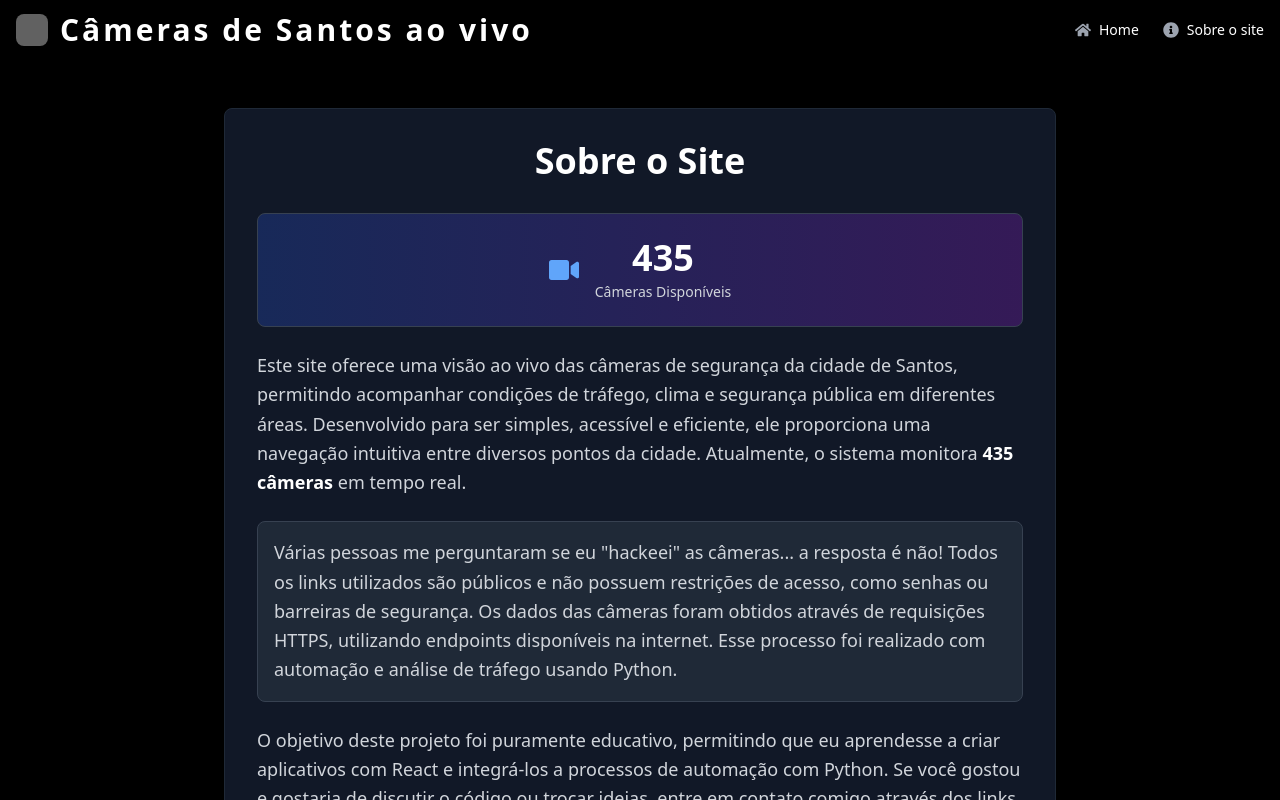
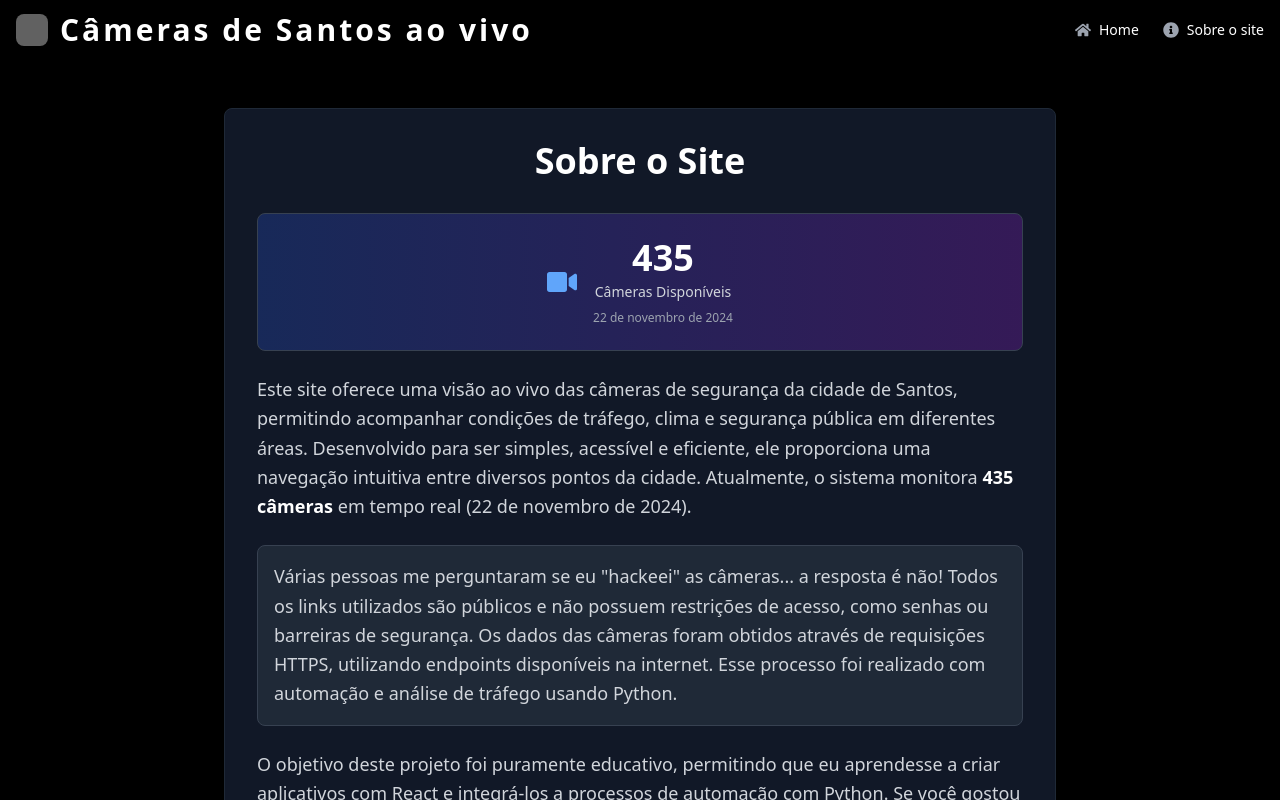
Before and after one commit to hericmr/cameras, a React (Create React App) app: page / in a window 1280 px wide. Both pictures are taken after a click on the button "Sobre o site". Shown: the top 800 px of the page. Built offline with nearby package versions, Linux system fonts and the light colour scheme; grey boxes are pictures that could not be loaded.

Commit message:
feat: Add current date display alongside camera count
- Created dateFormatter utility for Brazilian date formatting
- Updated homepage to show 'Mostrando XXX câmeras - [data atual]'
- Added date to About page statistics card
- Added date to Footer component
- All dates update automatically daily

```diff
--- a/src/App.js
+++ b/src/App.js
@@ -4,6 +4,7 @@ import { Navbar, Footer, CameraGrid, FullScreenImage } from './components';
 import About from './pages/About';
 import { UpdateProvider } from './context/UpdateContext';
 import cameras from './assets/cameras.json';
+import { formatCurrentDate } from './utils/dateFormatter';
 
 function App() {
     const [isFullScreen, setIsFullScreen] = useState(false);
@@ -57,9 +58,12 @@ function App() {
                         <div>
                             <div className="bg-gradient-to-r from-blue-900/30 to-purple-900/30 border-b border-gray-800 py-4">
                                 <div className="container mx-auto px-4">
-                                    <div className="flex items-center justify-center space-x-3">
+                                    <div className="flex flex-col md:flex-row items-center justify-center space-y-1 md:space-y-0 md:space-x-3">
                                         <span className="text-gray-300 text-sm md:text-base">
-                                            Monitorando <strong className="text-white font-semibold">{camerasList.length} câmeras</strong> em tempo real
+                                            Mostrando <strong className="text-white font-semibold">{camerasList.length} câmeras</strong>
+                                        </span>
+                                        <span className="text-gray-400 text-xs md:text-sm">
+                                            - {formatCurrentDate()}
                                         </span>
                                     </div>
                                 </div>
--- a/src/components/Footer.js
+++ b/src/components/Footer.js
@@ -2,9 +2,11 @@
 import React from 'react';
 import { FaGithub, FaLinkedin, FaEnvelope, FaCode, FaVideo } from 'react-icons/fa';
 import cameras from '../assets/cameras.json';
+import { formatCurrentDateShort } from '../utils/dateFormatter';
 
 function Footer() {
     const totalCameras = Object.keys(cameras).length;
+    const currentDate = formatCurrentDateShort();
     return (
         <footer className="bg-gray-900 text-gray-300 py-8 mt-8 border-t border-gray-800">
             <div className="container mx-auto px-4">
@@ -16,10 +18,13 @@ function Footer() {
                             Sistema de monitoramento de câmeras de Santos em tempo real.
                             Desenvolvido com React e tecnologias modernas.
                         </p>
-                        <div className="flex items-center space-x-2 text-blue-400 text-sm">
-                            <FaVideo />
-                            <span className="text-gray-300 font-semibold">{totalCameras} câmeras</span>
-                            <span className="text-gray-500">disponíveis</span>
+                        <div className="flex flex-col md:flex-row items-center md:items-start space-y-1 md:space-y-0 md:space-x-2 text-blue-400 text-sm">
+                            <div className="flex items-center space-x-2">
+                                <FaVideo />
+                                <span className="text-gray-300 font-semibold">{totalCameras} câmeras</span>
+                                <span className="text-gray-500">disponíveis</span>
+                            </div>
+                            <span className="text-gray-500 text-xs">- {currentDate}</span>
                         </div>
                     </div>
 
--- a/src/pages/About.js
+++ b/src/pages/About.js
@@ -1,9 +1,11 @@
 import React from 'react';
 import { FaGithub, FaLinkedin, FaEnvelope, FaGlobe, FaVideo } from 'react-icons/fa';
 import cameras from '../assets/cameras.json';
+import { formatCurrentDate } from '../utils/dateFormatter';
 
 function About() {
     const totalCameras = Object.keys(cameras).length;
+    const currentDate = formatCurrentDate();
     const socialLinks = [
         {
             icon: <FaLinkedin className="w-6 h-6" />,
@@ -47,6 +49,7 @@ function About() {
                                 <div className="text-center">
                                     <div className="text-4xl font-bold text-white">{totalCameras}</div>
                                     <div className="text-sm text-gray-300 mt-1">Câmeras Disponíveis</div>
+                                    <div className="text-xs text-gray-400 mt-2">{currentDate}</div>
                                 </div>
                             </div>
                         </div>
@@ -56,7 +59,7 @@ function About() {
                                 Este site oferece uma visão ao vivo das câmeras de segurança da cidade de Santos,
                                 permitindo acompanhar condições de tráfego, clima e segurança pública em diferentes áreas.
                                 Desenvolvido para ser simples, acessível e eficiente, ele proporciona uma navegação
-                                intuitiva entre diversos pontos da cidade. Atualmente, o sistema monitora <strong className="text-white">{totalCameras} câmeras</strong> em tempo real.
+                                intuitiva entre diversos pontos da cidade. Atualmente, o sistema monitora <strong className="text-white">{totalCameras} câmeras</strong> em tempo real ({currentDate}).
                             </p>
 
                             <div className="bg-gray-800 p-4 rounded-lg my-6 border border-gray-700">
--- /dev/null
+++ b/src/utils/dateFormatter.js
@@ -0,0 +1,30 @@
+/**
+ * Formata a data atual no formato brasileiro
+ * @returns {string} Data formatada (ex: "18 de novembro de 2024")
+ */
+export function formatCurrentDate() {
+    const date = new Date();
+    const months = [
+        'janeiro', 'fevereiro', 'março', 'abril', 'maio', 'junho',
+        'julho', 'agosto', 'setembro', 'outubro', 'novembro', 'dezembro'
+    ];
+
+    const day = date.getDate();
+    const month = months[date.getMonth()];
+    const year = date.getFullYear();
+
+    return `${day} de ${month} de ${year}`;
+}
+
+/**
+ * Formata a data atual no formato curto brasileiro
+ * @returns {string} Data formatada (ex: "18/11/2024")
+ */
+export function formatCurrentDateShort() {
+    const date = new Date();
+    const day = String(date.getDate()).padStart(2, '0');
+    const month = String(date.getMonth() + 1).padStart(2, '0');
+    const year = date.getFullYear();
+
+    return `${day}/${month}/${year}`;
+}
```
Also changed, not shown: 1 other file (tests, documents, lock files or other folders).
